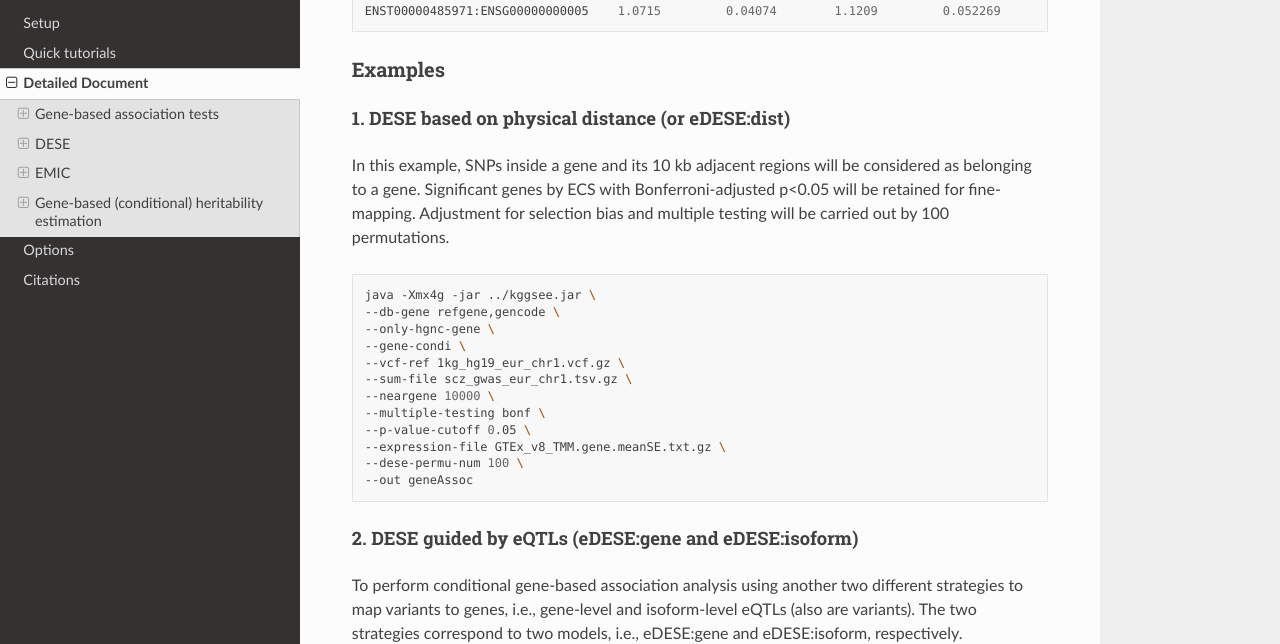
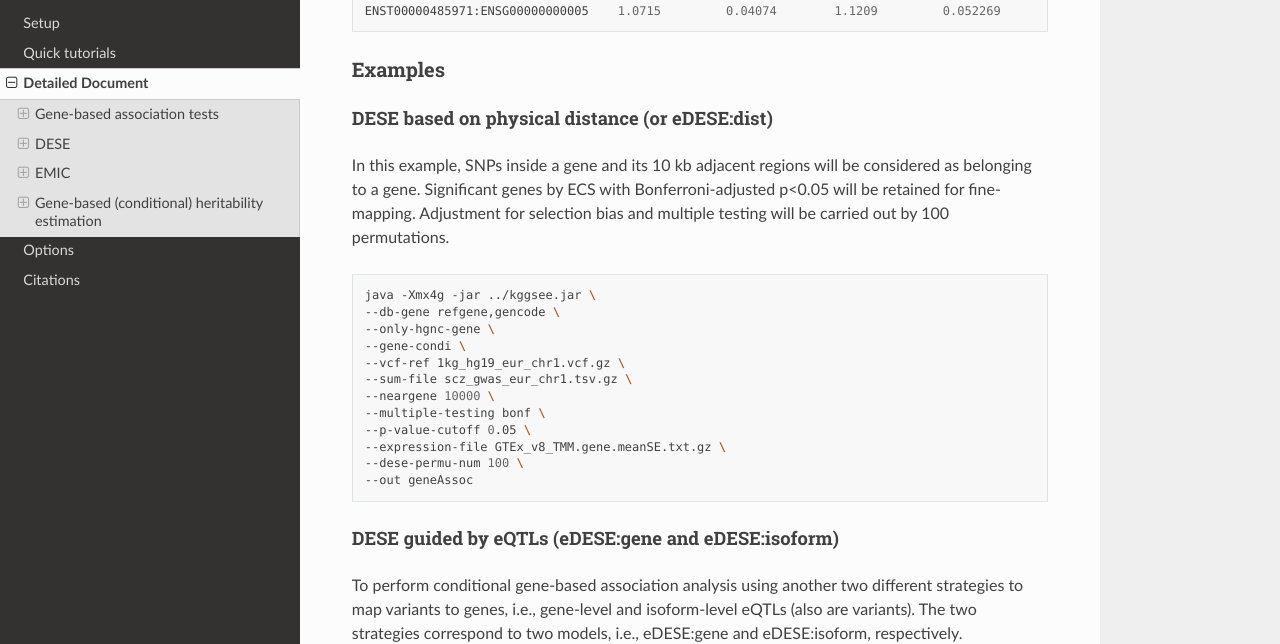
Before and after one commit to pmglab/KGGSEE, a Sphinx documentation site: the page built from doc/source/detailed_document.rst, in a window 1280 px wide and 1400 px high, scrolled down 5737 px. Shown: the part 154-798 px from the top of the window. Built offline with Sphinx 7.4.7 and the Read the Docs theme 2.0.0, drawn with Linux system fonts in a browser that asks for light colours; some of the changed text lies outside the part shown.

Commit message:
Update detailed_document.rst

```diff
--- a/doc/source/detailed_document.rst
+++ b/doc/source/detailed_document.rst
@@ -236,8 +236,8 @@ A transcript-level expression file looks like this:
 Examples
 --------
 
-1. DESE based on physical distance (or eDESE:dist)
-~~~~~~~~~~~~~~~~~~~~~~~~~~~~~~~
+DESE based on physical distance (or eDESE:dist)
+~~~~~~~~~~~~~~~~~~~~~~~~~~~~~~~~~~~~~~~~~~~~~~~
 
 In this example, SNPs inside a gene and its 10 kb adjacent regions will be considered as belonging to a gene. Significant genes by ECS with Bonferroni-adjusted p<0.05 will be retained for fine-mapping. Adjustment for selection bias and multiple testing will be carried out by 100 permutations.
 
@@ -257,8 +257,8 @@ In this example, SNPs inside a gene and its 10 kb adjacent regions will be consi
     --out geneAssoc
 
 
-2. DESE guided by eQTLs (eDESE:gene and eDESE:isoform)
-~~~~~~~~~~~~~~~~~~~~~~~~~~~~~~~
+DESE guided by eQTLs (eDESE:gene and eDESE:isoform)
+~~~~~~~~~~~~~~~~~~~~~~~~~~~~~~~~~~~~~~~~~~~~~~~~~~~
 
 To perform conditional gene-based association analysis using another two different strategies to map variants to genes, i.e., gene-level and isoform-level eQTLs (also are variants). The two strategies correspond to two models, i.e., eDESE:gene and eDESE:isoform, respectively.
 
@@ -296,8 +296,8 @@ eDESE:isoform
     --expression-file GTEx_v8_TMM.transcript.meanSE.txt.gz \
     --out geneAssocIsoformeQTL
 
-3. DESE for drug repositioning
-~~~~~~~~~~~~~~~~~~~~~~~~~~~~~~~
+DESE for drug repositioning
+~~~~~~~~~~~~~~~~~~~~~~~~~~~
 
 In this example, ``--expression-file`` specifies a customized file of the drug-induced gene-expression fold-change profile which has the same format as the gene expression file. DESE estimates the selective drug perturbation effect on the phenotype-associated genes' expression to aid the drug repositioning for complex diseases.
 
```
